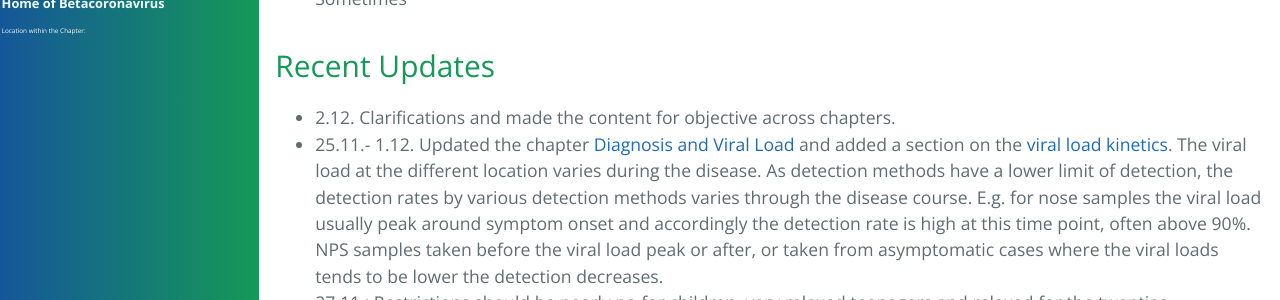
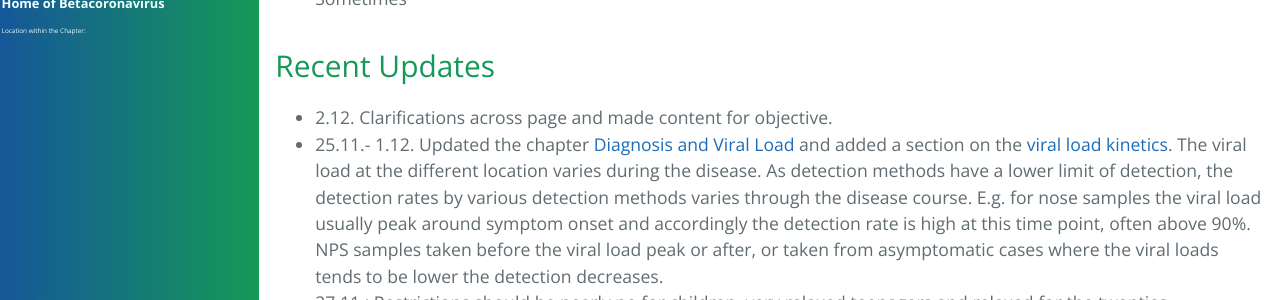
Before and after one commit to forestgrape/coronavirus, a Jekyll site: the page built from index.md, in a window 1280 px wide and 900 px high, scrolled down 2449 px. Shown: the part 155-455 px from the top of the window. Built offline with Jekyll 4.4.1, drawn with Linux system fonts in a browser that asks for light colours; our own code applies the rules of GitHub Pages for plain Markdown files.

Commit message:
formulation

```diff
--- a/index.md
+++ b/index.md
@@ -69,7 +69,7 @@ This section overviews the entire content. The [content section](#content) lists
 - 9.6. [Illustrative Resources](1_introduction/illustrative_resources.md): A subjective list of especially helpful, insightful and/or extraordinary Resources. Sometimes
 
 ### Recent Updates
-- 2.12. Clarifications and made the content for objective across chapters.
+- 2.12. Clarifications across page and made content for objective.
 - 25.11.- 1.12. Updated the chapter [Diagnosis and Viral Load](./3_medical/diagnosis_and_viral_load.md) and added a section on the [viral load kinetics](./3_medical/diagnosis_and_viral_load.md#viral-load-kinetics). The viral load at the different location varies during the disease. As detection methods have a lower limit of detection, the detection rates by various detection methods varies through the disease course. E.g. for nose samples the viral load usually peak around symptom onset  and accordingly the detection rate is high at this time point, often above 90%. NPS samples taken before the viral load peak or after, or taken from asymptomatic cases where the viral loads tends to be lower the detection decreases.
 - 27.11.: Restrictions should be nearly no for children, very relaxed teenagers and relaxed for the twenties.
 - 14./15.11.: Fixed some mistakes. E.g. in [immuno assyas](./3_medical/immuno_assyas.md), some scrolling error, many spelling mistakes. Clarifications in [viruses](./2_biological/viruses.md) and [coronaviruses](2_biological/coronavirus.md) (ongoing work).
```
